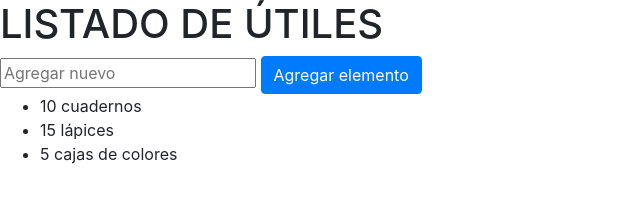
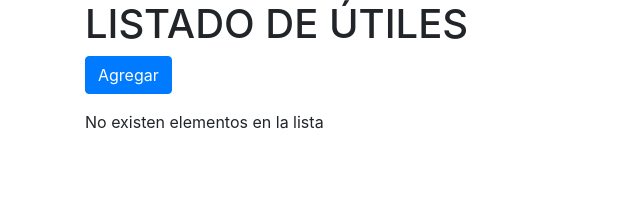
Before and after one commit to juanca84/listado-utiles-vue, a plain HTML site: page index.html in a window 1280 px wide. Shown: the whole page, without its empty margins (0-640 px from the left). Drawn offline with nearby package versions, Linux system fonts and the light colour scheme.

Commit message:
Modificaciones dentro del listado de utiles adicion de botones

```diff
--- a/index.html
+++ b/index.html
@@ -8,16 +8,23 @@
 </head>
 <body>
     <script src="https://cdn.jsdelivr.net/npm/vue/dist/vue.js"></script>
+    <div class="container">
         <div id="lista-compras">
             <!-- <h1>{{ header ?  header : 'Bienvenido' }}</h1> -->
+            <div class="header">
                 <h1>{{ header.toLocaleUpperCase() }}</h1>
-        <div>
-            <input type="text" placeholder="Agregar nuevo" v-model="newutil" v-on:keyup.enter="utiles.push(newutil)">
-            <button class="btn btn-primary" v-on:click="utiles.push(newutil)">Agregar elemento</button>
+                <button v-if="estado === 'default'" @click="cambiarEstado('edit')" class="btn btn-primary">Agregar</button>
+                <button v-else class="btn btn-cancel" @click="cambiarEstado('default')">Cancelar</button>
+            </div>
+            <div v-if="estado === 'edit'">
+                <input type="text" placeholder="Agregar nuevo" v-model="newutil" @keyup.enter="guardarElemento">
+                <button class="btn btn-primary" v-on:click="guardarElemento">Guardar</button>
             </div>
             <ul>
                 <li v-for="util in utiles">{{util}}</li>
             </ul>
+            <p v-if="utiles.length === 0">No existen elementos en la lista</p>
+        </div>
     </div>
     <script>
         var app = new Vue({
@@ -25,11 +32,22 @@
             data: {
                 header: 'Listado de útiles',
                 newutil: '',
+                estado: 'default',
                 utiles: [
-                    '10 cuadernos',
-                    '15 lápices',
-                    '5 cajas de colores'
+                    // '10 cuadernos',
+                    // '15 lápices',
+                    // '5 cajas de colores'
                 ]
+            },
+            methods: {
+                guardarElemento: function() {
+                    this.utiles.push(this.newutil);
+                    this.newutil = '';
+                },
+                cambiarEstado: function(newEstado) {
+                    this.estado = newEstado;
+                    this.newutil= '';
+                }
             }
         });
     </script>
```
Lines whose indentation alone changed are shown as unchanged.
